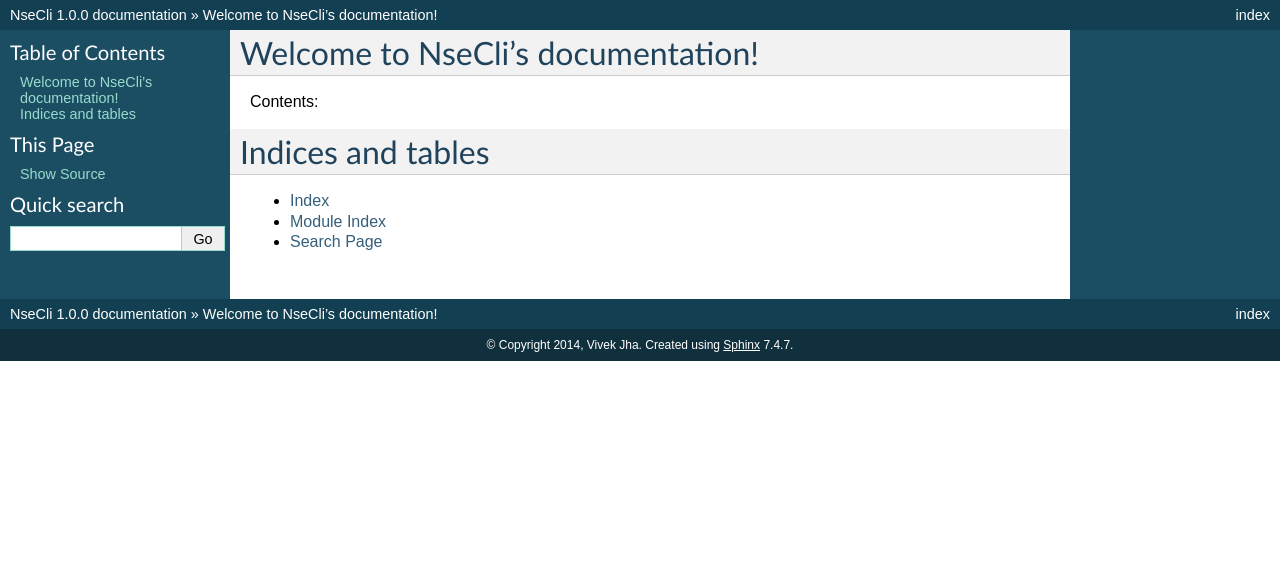
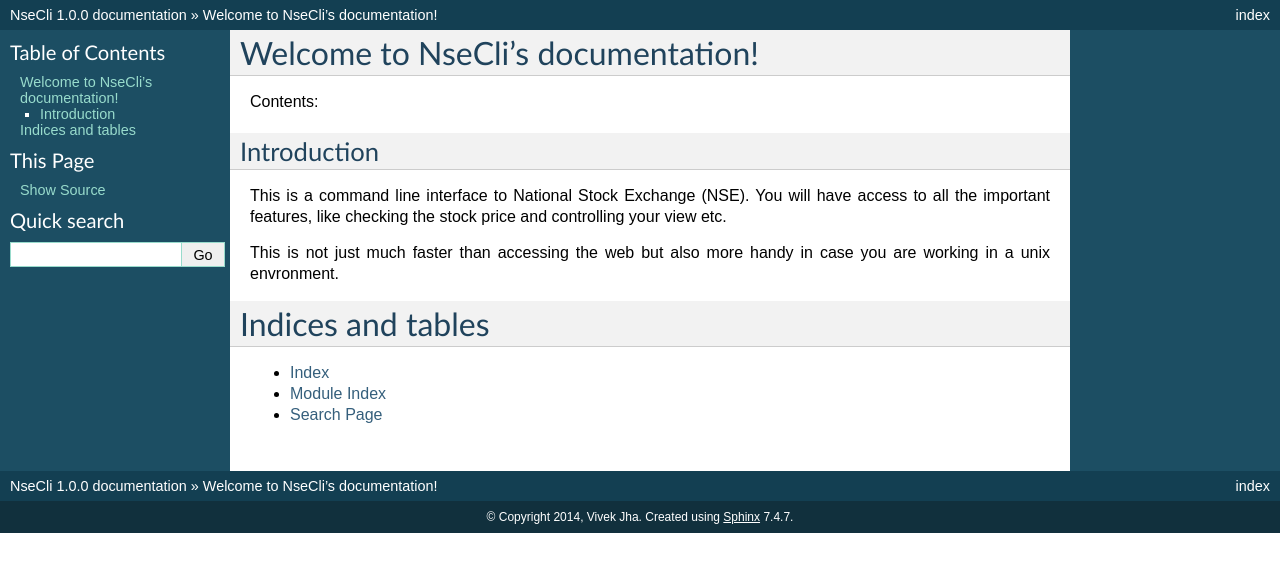
Before and after one commit to vsjha18/nsecli, a Sphinx documentation site: the page built from docs/index.rst, in a window 1280 px wide. Shown: the top 572 px of the page. Built offline with Sphinx 7.4.7, drawn with Linux system fonts in a browser that asks for light colours.

Commit message:
Update index.rst

```diff
--- a/docs/index.rst
+++ b/docs/index.rst
@@ -11,6 +11,13 @@
 .. toctree::
    :maxdepth: 2
 
+Introduction
+------------
+This is a command line interface to National Stock Exchange (NSE). You will have access to all the important features,
+like checking the stock price and controlling your view etc.
+
+This is not just much faster than accessing the web but also more handy in case you are working in a unix envronment.
+
 
 
 Indices and tables
```
